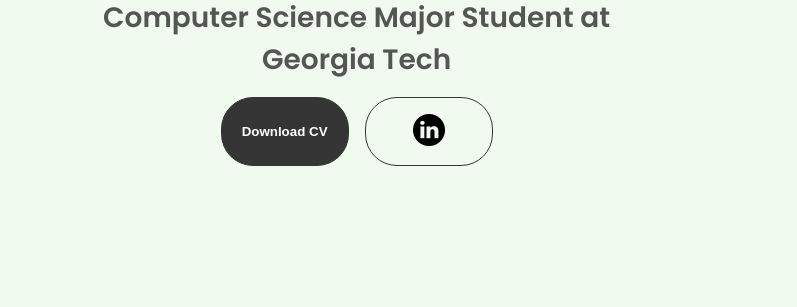
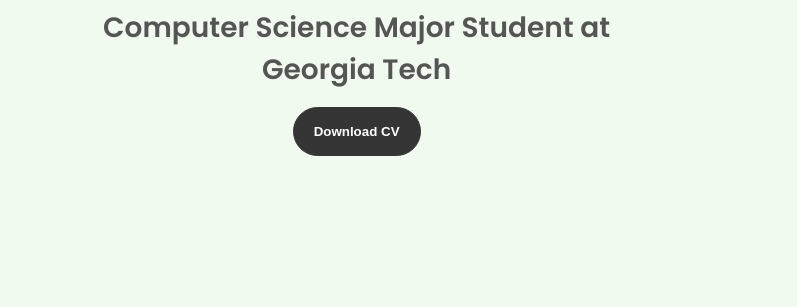
Before and after one commit to XiChen7179/XiChen7179.github.io, a plain HTML site: page index.html in a window 1280 px wide. Shown: the part 451-758 px from the top of the page, 483-1280 px from the left. Drawn offline with Linux system fonts and the light colour scheme.

Commit message:
Update index.html

```diff
--- a/index.html
+++ b/index.html
@@ -51,14 +51,14 @@
           >
             Download CV
           </button>
-          <button class="btn btn-color-2">
+          <!-- <button class="btn btn-color-2">
             <img
             src="./assets/linkedin.png"
             alt="LinkedIn icon"
             class="icon contact-icon"
             onclick="window.open('https://www.linkedin.com/in/xi-chen-b90271231/')"
             />
-          </button>
+          </button> -->
         </div>
       </div>
     </section>
```
